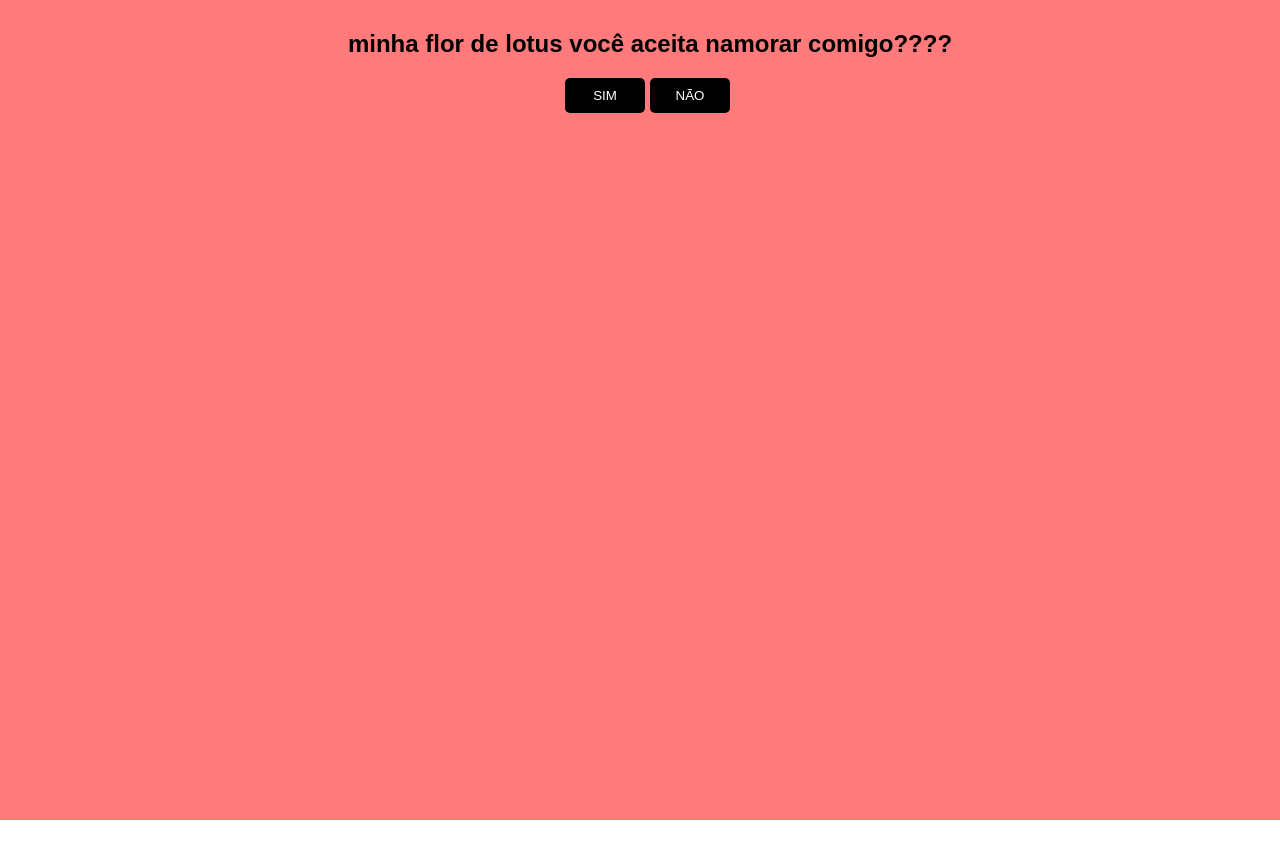
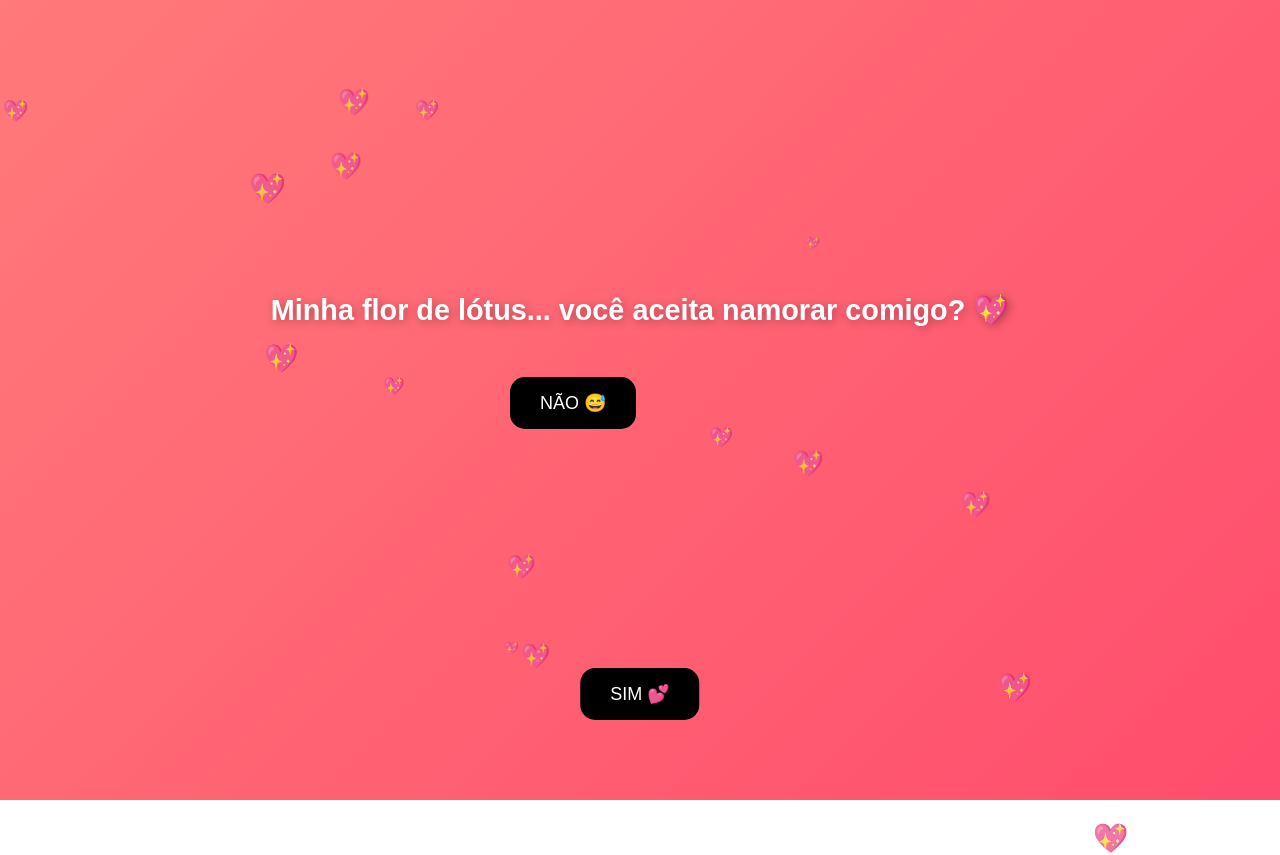
Before and after one commit to gabrieldiniz9999/tentativa-namoro, a plain HTML site: page index.html in a window 1280 px wide. Before the commit the page ends 800 px from the top, so only its background shows below. Drawn offline with Linux system fonts and the light colour scheme.

Commit message:
melhorado

```diff
--- a/index.html
+++ b/index.html
@@ -1,65 +1,165 @@
 <!DOCTYPE html>
-
-<html lang="en">
-
+<html lang="pt-br">
 <head>
   <meta charset="UTF-8">
-    <meta http-equiv="X-UA-Compatible" content="IE=edge">
   <meta name="viewport" content="width=device-width, initial-scale=1.0">
-    <title>Namora comigo bê?</title>
-</head>
+  <title>Namora comigo? 💕</title>
 
-<body>
-    <div id="conteudo">
-        <h2>minha flor de lotus você aceita namorar comigo????</h2>
-        <div style="margin: auto;width: 170px;">
-            <button style="position: fixed;display: block;" class="btn" onclick="sim()">SIM</button>
-            <button class="btn" onclick="desvia(this)" onmouseover="desvia(this)" style="position: absolute;">NÃO</button>
-        </div>
-    </div>
-</body>
   <style>
-    #conteudo {
-        background: #ff7a7a;
+    * {
+      margin: 0;
+      padding: 0;
+      box-sizing: border-box;
+      font-family: Arial, sans-serif;
+    }
+
+    body, html {
       width: 100%;
       height: 100%;
-        position: fixed;
-        top: 0;
-        left: 0;
-        padding: 10px;
+      overflow: hidden;
+    }
+
+    #conteudo {
+      background: linear-gradient(135deg, #ff7a7a, #ff4d6d);
+      width: 100%;
+      height: 100vh;
+      display: flex;
+      flex-direction: column;
+      align-items: center;
+      justify-content: center;
       text-align: center;
-        font-family: sans-serif;
+      position: relative;
+    }
+
+    h2 {
+      font-size: 1.8rem;
+      margin-bottom: 30px;
+      color: white;
+      text-shadow: 2px 2px 10px rgba(0,0,0,0.3);
+      padding: 0 10px;
+    }
+
+    .botoes {
+      position: relative;
+      width: 100%;
+      max-width: 300px;
+      height: 150px;
     }
 
     .btn {
       background: black;
       color: white;
       border: none;
-        padding: 10px;
-        width: 80px;
-        border-radius: 5px;
+      padding: 15px 30px;
+      font-size: 18px;
+      border-radius: 15px;
+      cursor: pointer;
+      transition: transform 0.2s ease;
+    }
+
+    .btn:active {
+      transform: scale(0.95);
+    }
+
+    #sim {
+      position: fixed;
+      bottom: 80px;
+      left: 50%;
+      transform: translateX(-50%);
+      z-index: 10;
+    }
+
+    #nao {
+      position: absolute;
+      left: 20px;
+      top: 20px;
+      transition: 0.1s;
+    }
+
+    .heart {
+      position: absolute;
+      top: -10px;
+      font-size: 20px;
+      animation: fall linear infinite;
+      color: rgba(255,255,255,0.8);
+    }
+
+    @keyframes fall {
+      to {
+        transform: translateY(110vh);
+      }
+    }
+
+    .mensagem {
+      position: fixed;
+      inset: 0;
+      background: rgba(0,0,0,0.9);
+      color: white;
+      display: none;
+      align-items: center;
+      justify-content: center;
+      font-size: 2rem;
+      text-align: center;
+      z-index: 100;
+      padding: 20px;
     }
   </style>
+</head>
+<body>
+
+  <div id="conteudo">
+    <h2>Minha flor de lótus... você aceita namorar comigo? 💖</h2>
+
+    <div class="botoes">
+      <button id="sim" class="btn" onclick="sim()">SIM 💕</button>
+      <button id="nao" class="btn"
+        onclick="desvia()"
+        onmouseover="desvia()"
+        ontouchstart="desvia()">NÃO 😅</button>
+    </div>
+  </div>
+
+  <div id="mensagem" class="mensagem">
+    💘 Agora estamos oficialmente namorando! 💘
+  </div>
 
   <script>
-    function sim() {
-        alert("Agora estamos namorando❤️❤️❤️❤️ )");
-        // redireciona para um URL após clicar no SIM
-        location.href = "https://music.youtube.com/watch?v=izGwDsrQ1eQ";
+    // Corações caindo
+    function criarCoracao() {
+      const heart = document.createElement("div");
+      heart.classList.add("heart");
+      heart.innerHTML = "💖";
+
+      heart.style.left = Math.random() * window.innerWidth + "px";
+      heart.style.animationDuration = (Math.random() * 3 + 2) + "s";
+      heart.style.fontSize = (Math.random() * 20 + 10) + "px";
+
+      document.body.appendChild(heart);
+
+      setTimeout(() => heart.remove(), 5000);
     }
 
-    function desvia(btn) {
-        // btn declarado na função
-        btn.style.position = 'absolute';
-        btn.style.bottom = geraPosicao(10, 90);
-        btn.style.left = geraPosicao(10, 90);
-        console.log('opa, desviei...');
+    setInterval(criarCoracao, 300);
+
+    function sim() {
+      document.getElementById("mensagem").style.display = "flex";
+      setTimeout(() => {
+        window.location.href = "https://music.youtube.com/watch?v=izGwDsrQ1eQ";
+      }, 2000);
+    }
+
+    // ✅ Movimento em % (igual ao seu código original)
+    function desvia() {
+      const btn = document.getElementById("nao");
+      btn.style.position = "absolute";
+      btn.style.left = geraPosicao(5, 85);
+      btn.style.top  = geraPosicao(5, 85);
     }
 
     function geraPosicao(min, max) {
       return (Math.random() * (max - min) + min) + "%";
     }
-
   </script>
 
+</body>
 </html>
```
Lines whose indentation alone changed are shown as unchanged.
